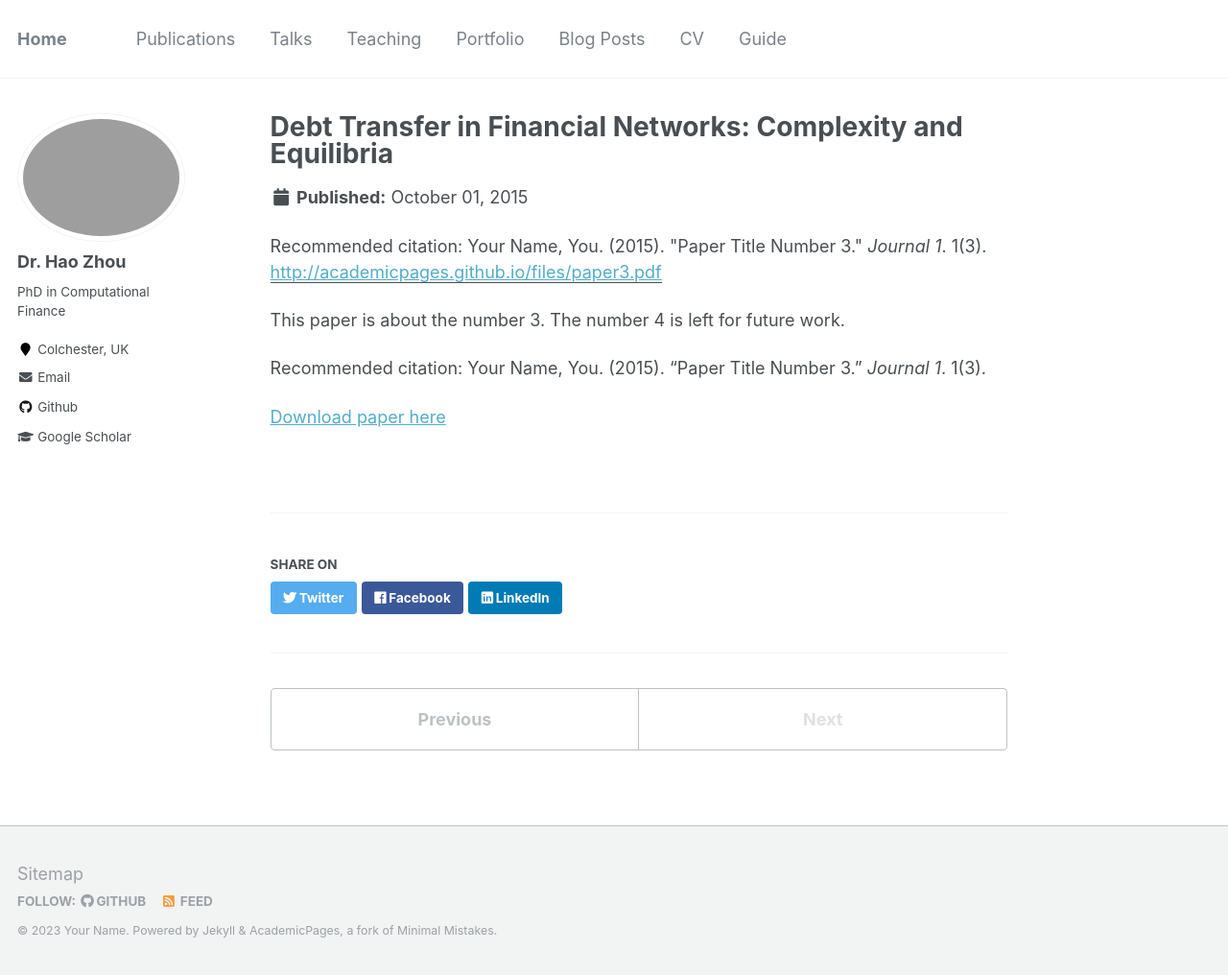
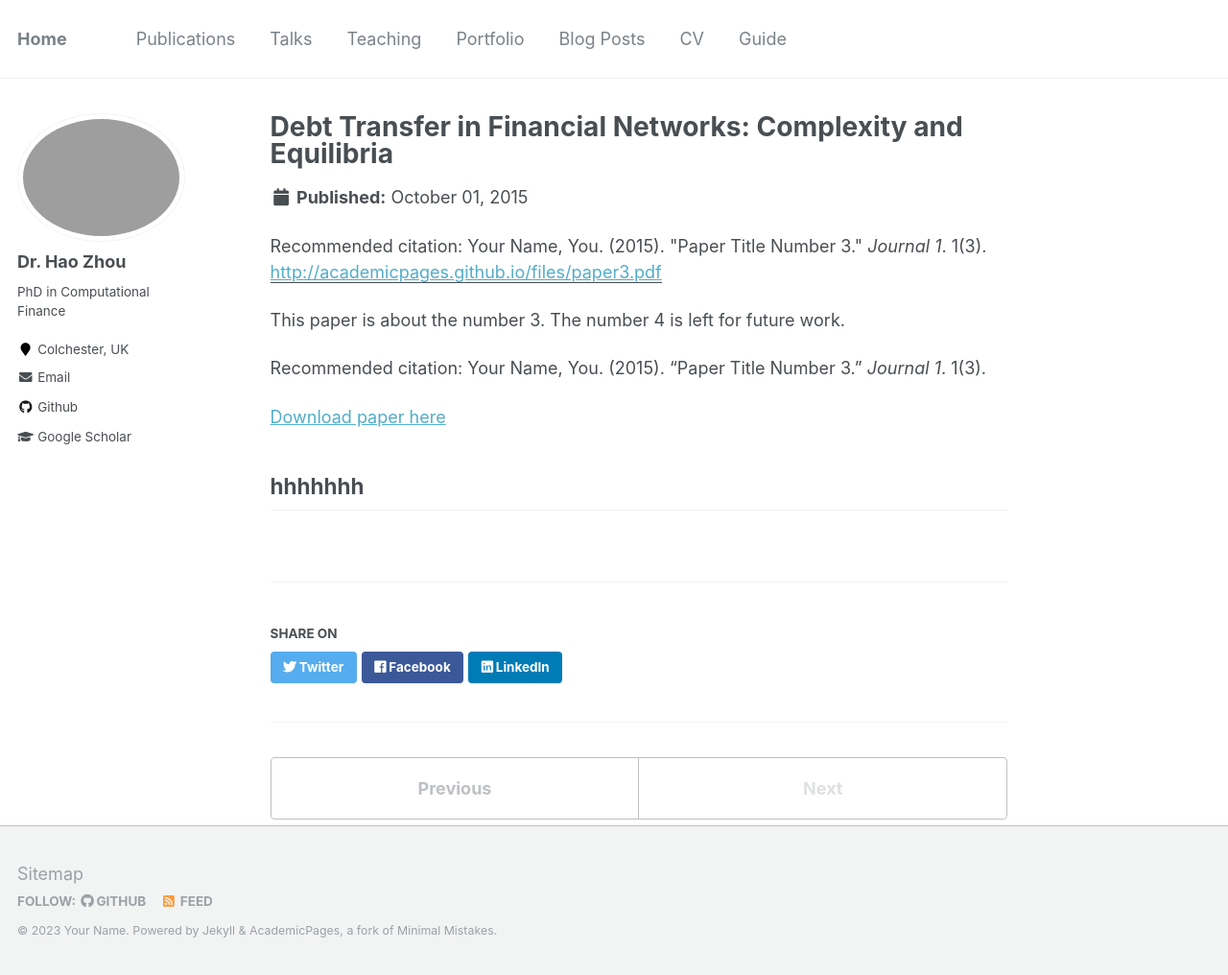
Before and after one commit to HaoZhou-Jack/HaoZhou-Jack.github.io, a Jekyll site: the page built from _publications/2015-10-01-paper-title-number-3.md, in a window 1280 px wide and 1016 px high. Shown: the whole window at 96% size. Built offline with Jekyll 4.4.1, drawn with Linux system fonts in a browser that asks for light colours.

Commit message:
markdown

```diff
--- a/_publications/2015-10-01-paper-title-number-3.md
+++ b/_publications/2015-10-01-paper-title-number-3.md
@@ -13,3 +13,4 @@ This paper is about the number 3. The number 4 is left for future work.
 Recommended citation: Your Name, You. (2015). "Paper Title Number 3." <i>Journal 1</i>. 1(3).
 
 [Download paper here](http://academicpages.github.io/files/paper3.pdf)
+## hhhhhhh
```
Also changed, not shown: 1 other file.
